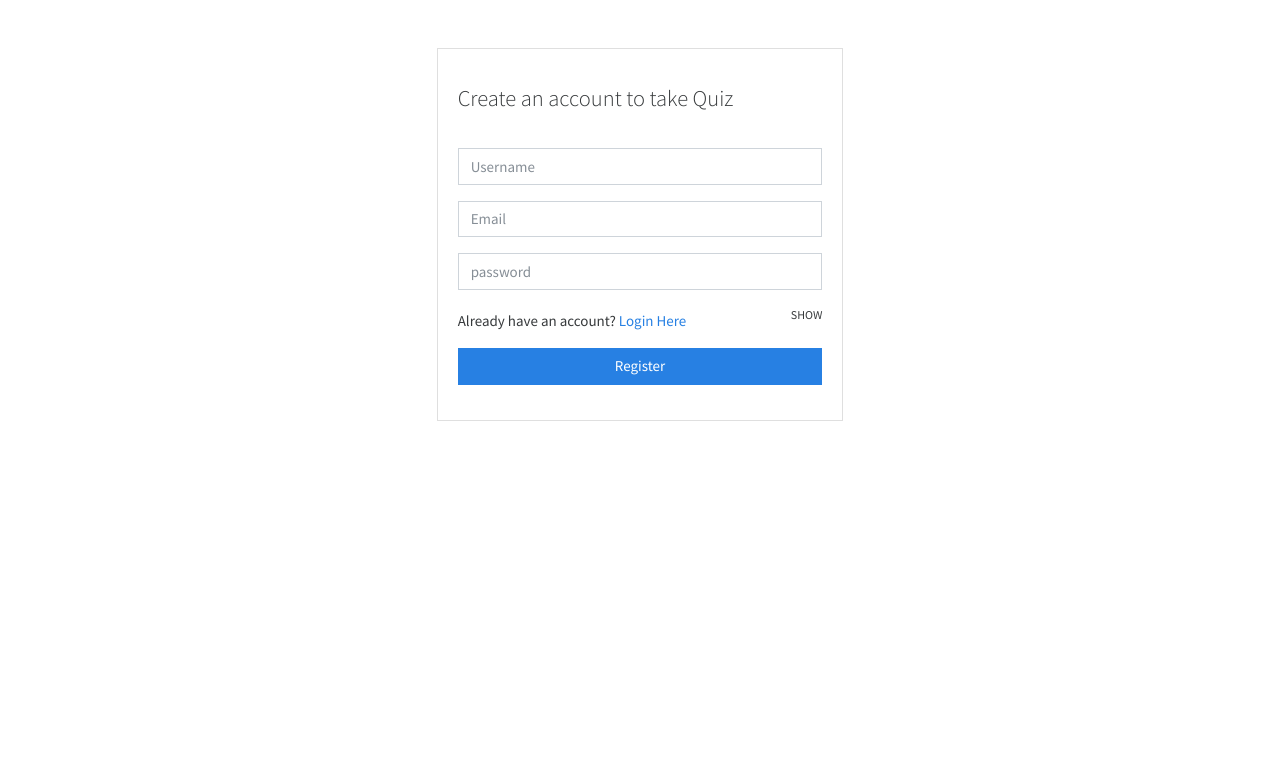
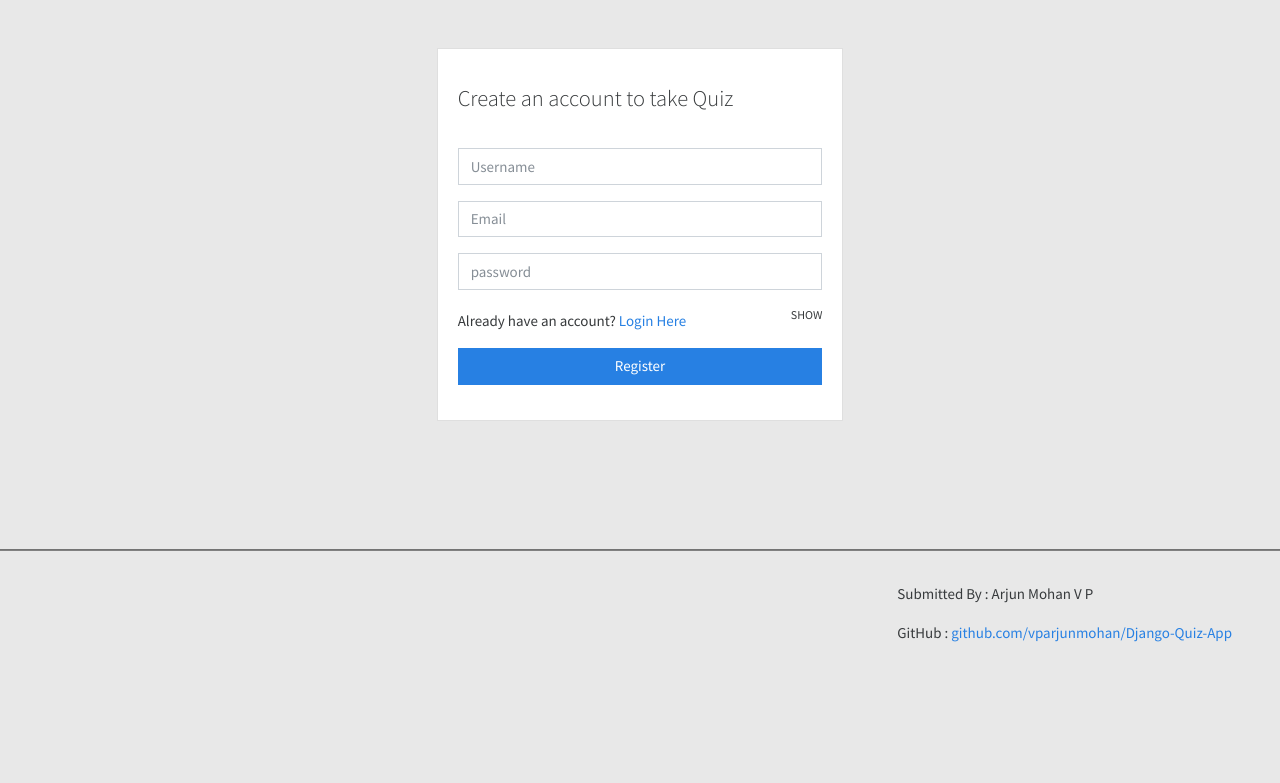
Before and after one commit to PaulModaley/Quiz-App, a Django app: page / in a window 1280 px wide. Shown: the top 783 px of the page. Run offline with Django 3.2, Linux system fonts and the light colour scheme; some libraries are stand-ins or nearby versions.

Commit message:
added footer

```diff
--- a/quiz/static/css/main.css
+++ b/quiz/static/css/main.css
@@ -24,3 +24,9 @@
 .login-url {
   margin-top: 20px;
 }
+
+
+.registration-body{
+  overflow: hidden;
+  background-color: #e8e8e8;
+}
--- a/templates/authentication/login.html
+++ b/templates/authentication/login.html
@@ -44,6 +44,12 @@
       </div>
     </div>
   </div>
+  <br><br><br><br><br><br>
+<hr style="height:1px;color:gray;background-color:gray; ">
+<footer class="mr-lg-5 mt-3" style="float:right;">
+  <p>Submitted By: Arjun Mohan V P</p>
+  <p>GitHub: <a href="https://github.com/vparjunmohan/Django-Quiz-App" target=_blank>github.com/vparjunmohan/Django-Quiz-App</a></p>
+</footer>
   <div class="col-md-4"></div>
 </div>
 
--- a/templates/authentication/register.html
+++ b/templates/authentication/register.html
@@ -61,6 +61,12 @@
       </div>
     </div>
   </div>
+    <br><br><br><br><br>
+<hr style="height:1px;color:gray;background-color:gray;">
+<footer class="mr-lg-5 mt-3" style="float:right;">
+  <p>Submitted By : Arjun Mohan V P</p>
+  <p>GitHub : <a href="https://github.com/vparjunmohan/Django-Quiz-App" target=_blank>github.com/vparjunmohan/Django-Quiz-App</a></p>
+</footer>
   <div class="col-md-4"></div>
 </div>
 
--- a/templates/base_auth.html
+++ b/templates/base_auth.html
@@ -12,7 +12,7 @@
     <!-- Custom styles for this template -->
     <link href="{% static 'css/dashboard.css' %}" rel="stylesheet">
   </head>
-  <body>
+  <body class="registration-body">
 
     <main role="main">
 
```
Also changed, not shown: templates/quiz.html (+12 -0 lines), db.sqlite3, quiz/static/css/styles.css (line endings or trailing spaces).
